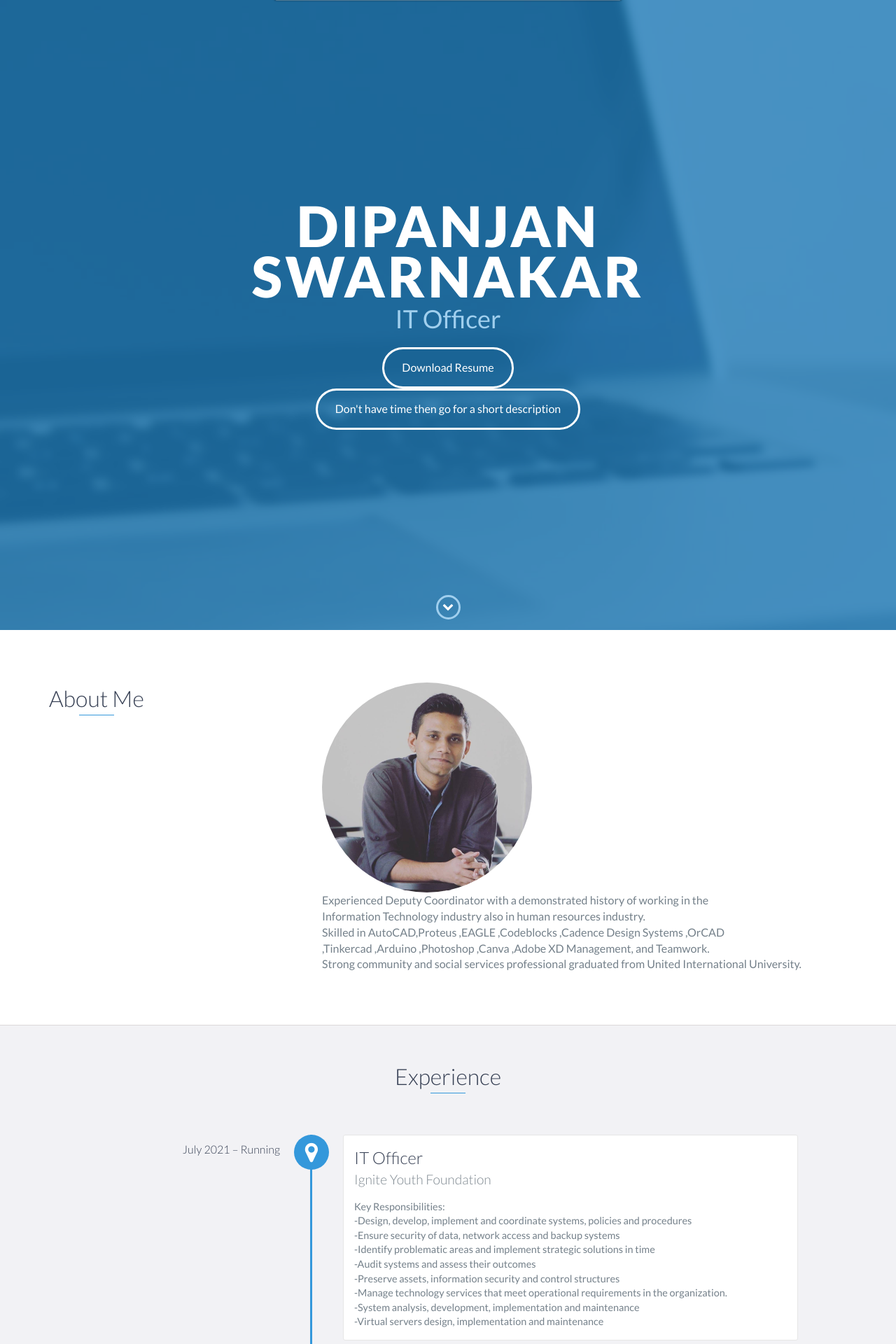
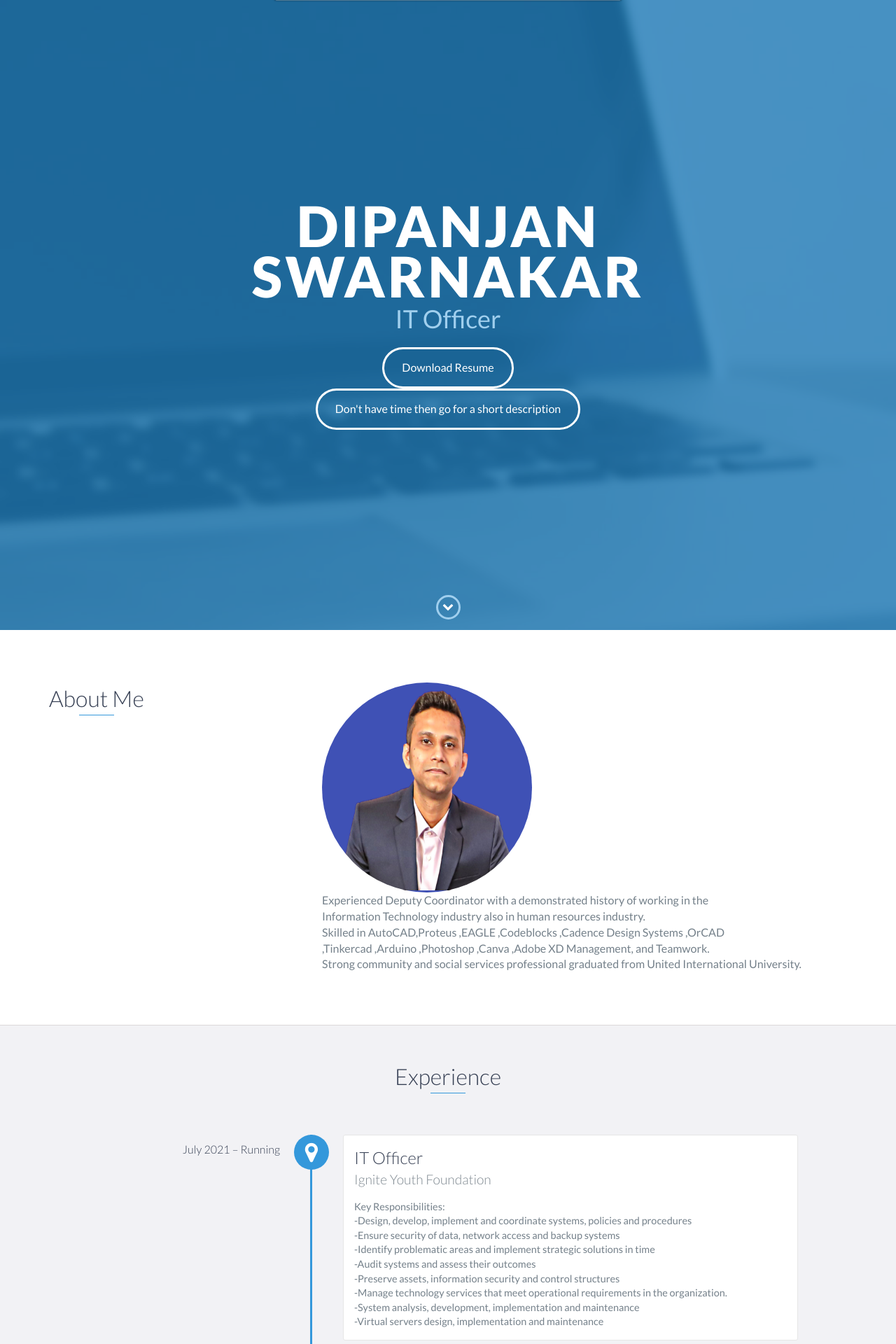
Before and after one commit to Dipanjan98/Old-Portfolio, a Jekyll site: the page index.html, which Jekyll copies as it is, in a window 1280 px wide. Shown: the top 1920 px of the page at 70% size. Built offline with Jekyll 4.4.1, drawn with Linux system fonts in a browser that asks for light colours.

Commit message:
Update index.html

```diff
--- a/index.html
+++ b/index.html
@@ -87,7 +87,7 @@ img {
                     <h2 class="heading">About Me</h2>
                 </div>
                 <div class="col-md-8">
-			<img src="photo_2021-08-09_15-41-15.jpg" alt="Paris" width="300" height="300">
+			<img src="Raw Web_Photo_Editor.jpg" width="300" height="300">
                     <p>
  Experienced Deputy Coordinator with a demonstrated history of working in the<br/>
  Information Technology industry also in human resources industry.<br/>
```
